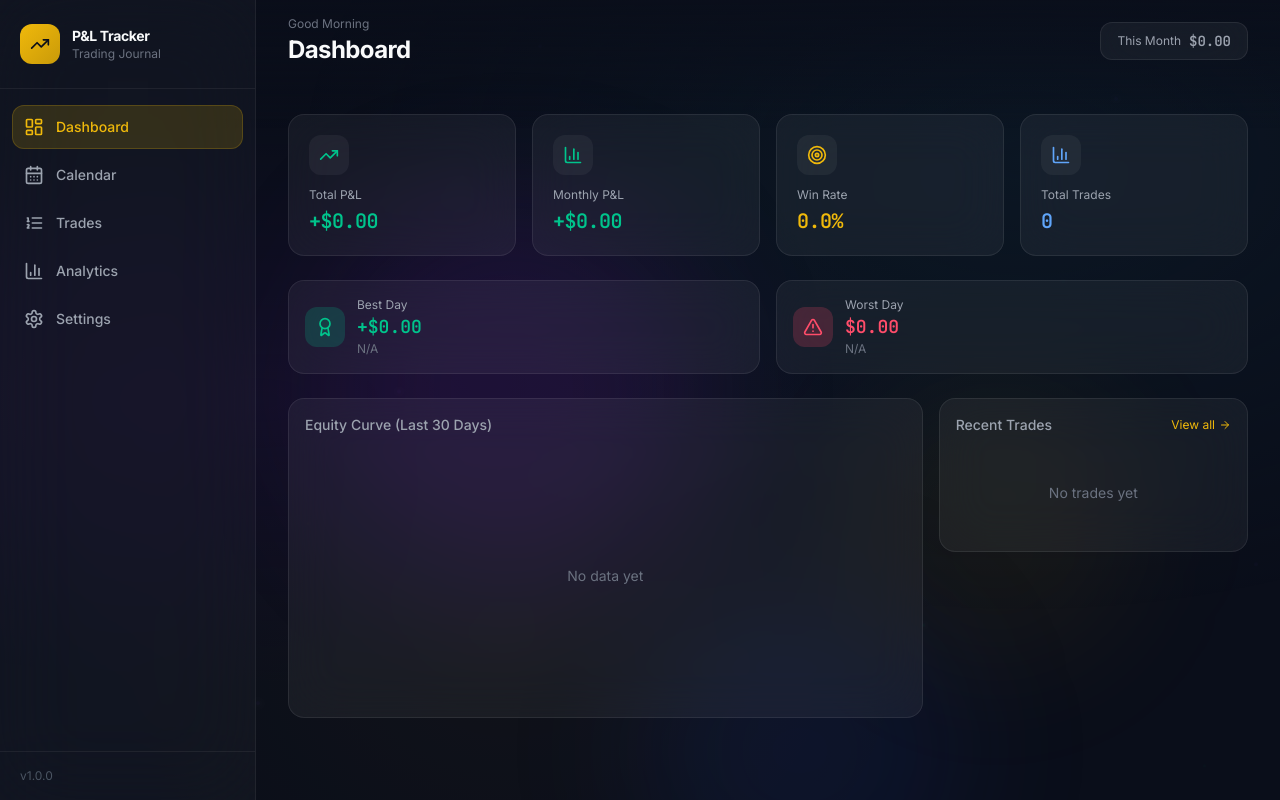
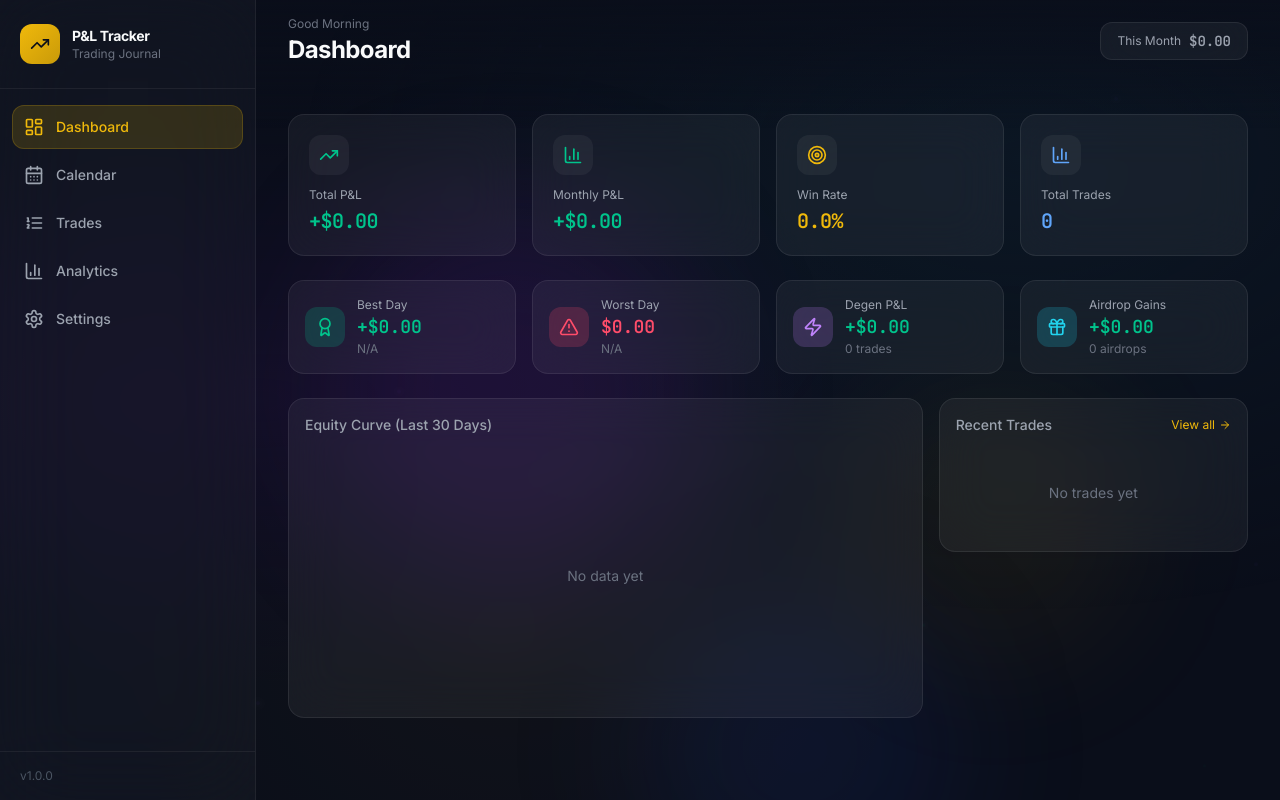
Before and after one commit to harismanciripto111/trading-pnl-tracker, a React (Vite) app: page / in a window 1280 px wide. Built offline with nearby package versions, Linux system fonts and the light colour scheme; the HTML template or start-up script is replaced by a standard one.

Commit message:
feat: add Degen/Airdrop P&L cards and category badges to Dashboard

```diff
--- a/src/pages/Dashboard.jsx
+++ b/src/pages/Dashboard.jsx
@@ -9,6 +9,8 @@ import {
   Award,
   AlertTriangle,
   ArrowRight,
+  Zap,
+  Gift,
 } from 'lucide-react';
 import PageTransition from '../components/ui/PageTransition';
 import StatCard from '../components/ui/StatCard';
@@ -30,6 +32,12 @@ const container = {
 const item = {
   hidden: { opacity: 0, y: 20 },
   show: { opacity: 1, y: 0 },
+};
+
+const CATEGORY_CONFIG = {
+  trading: { label: 'Trading', Icon: TrendingUp, text: 'text-gold', bg: 'bg-gold/20' },
+  degen: { label: 'Degen', Icon: Zap, text: 'text-purple-400', bg: 'bg-purple-400/20' },
+  airdrop: { label: 'Airdrop', Icon: Gift, text: 'text-cyan-400', bg: 'bg-cyan-400/20' },
 };
 
 export default function Dashboard() {
@@ -90,8 +98,9 @@ export default function Dashboard() {
           </motion.div>
         </div>
 
-        {/* Best / Worst Day */}
-        <div className="grid grid-cols-1 sm:grid-cols-2 gap-4">
+        {/* Category Breakdown + Best/Worst Day */}
+        <div className="grid grid-cols-1 sm:grid-cols-2 lg:grid-cols-4 gap-4">
+          {/* Best Day */}
           <motion.div variants={item}>
             <GlassCard>
               <div className="flex items-center gap-3 p-4">
@@ -109,6 +118,7 @@ export default function Dashboard() {
             </GlassCard>
           </motion.div>
 
+          {/* Worst Day */}
           <motion.div variants={item}>
             <GlassCard>
               <div className="flex items-center gap-3 p-4">
@@ -121,6 +131,44 @@ export default function Dashboard() {
                     {formatCurrency(stats.worstDay?.pnl || 0, currency)}
                   </p>
                   <p className="text-xs text-gray-500">{stats.worstDay?.date ? formatDate(stats.worstDay.date) : 'N/A'}</p>
+                </div>
+              </div>
+            </GlassCard>
+          </motion.div>
+
+          {/* Degen P&L */}
+          <motion.div variants={item}>
+            <GlassCard>
+              <div className="flex items-center gap-3 p-4">
+                <div className="p-2.5 rounded-xl bg-purple-400/20">
+                  <Zap className="w-5 h-5 text-purple-400" />
+                </div>
+                <div>
+                  <p className="text-xs text-gray-400">Degen P&L</p>
+                  <p className={`text-lg font-bold font-mono ${(stats.pnlByCategory?.degen?.pnl || 0) >= 0 ? 'text-emerald' : 'text-ruby'}`}>
+                    {(stats.pnlByCategory?.degen?.pnl || 0) >= 0 ? '+' : ''}
+                    {formatCurrency(stats.pnlByCategory?.degen?.pnl || 0, currency)}
+                  </p>
+                  <p className="text-xs text-gray-500">{stats.pnlByCategory?.degen?.count || 0} trades</p>
+                </div>
+              </div>
+            </GlassCard>
+          </motion.div>
+
+          {/* Airdrop P&L */}
+          <motion.div variants={item}>
+            <GlassCard>
+              <div className="flex items-center gap-3 p-4">
+                <div className="p-2.5 rounded-xl bg-cyan-400/20">
+                  <Gift className="w-5 h-5 text-cyan-400" />
+                </div>
+                <div>
+                  <p className="text-xs text-gray-400">Airdrop Gains</p>
+                  <p className={`text-lg font-bold font-mono ${(stats.pnlByCategory?.airdrop?.pnl || 0) >= 0 ? 'text-emerald' : 'text-ruby'}`}>
+                    {(stats.pnlByCategory?.airdrop?.pnl || 0) >= 0 ? '+' : ''}
+                    {formatCurrency(stats.pnlByCategory?.airdrop?.pnl || 0, currency)}
+                  </p>
+                  <p className="text-xs text-gray-500">{stats.pnlByCategory?.airdrop?.count || 0} airdrops</p>
                 </div>
               </div>
             </GlassCard>
@@ -159,13 +207,24 @@ export default function Dashboard() {
                   <p className="text-gray-500 text-sm text-center py-8">No trades yet</p>
                 ) : (
                   <div className="space-y-2">
-                    {recentTrades.map((trade) => (
+                    {recentTrades.map((trade) => {
+                      const cat = trade.category || 'trading';
+                      const catConfig = CATEGORY_CONFIG[cat] || CATEGORY_CONFIG.trading;
+                      const CatIcon = catConfig.Icon;
+
+                      return (
                         <div
                           key={trade.id}
                           className="flex items-center justify-between py-2 border-b border-white/[0.05] last:border-0"
                         >
                           <div>
+                            <div className="flex items-center gap-1.5">
                               <p className="text-sm font-medium text-white">{trade.pair}</p>
+                              <span className={`inline-flex items-center gap-0.5 px-1.5 py-0.5 rounded text-[10px] font-medium ${catConfig.bg} ${catConfig.text}`}>
+                                <CatIcon className="w-2.5 h-2.5" />
+                                {catConfig.label}
+                              </span>
+                            </div>
                             <p className="text-xs text-gray-500">
                               {formatDate(trade.date)}
                               {trade.source && (
@@ -177,7 +236,8 @@ export default function Dashboard() {
                           </div>
                           <PnLBadge value={trade.pnl} currency={currency} size="xs" />
                         </div>
-                    ))}
+                      );
+                    })}
                   </div>
                 )}
               </div>
```
Lines whose indentation alone changed are shown as unchanged.
